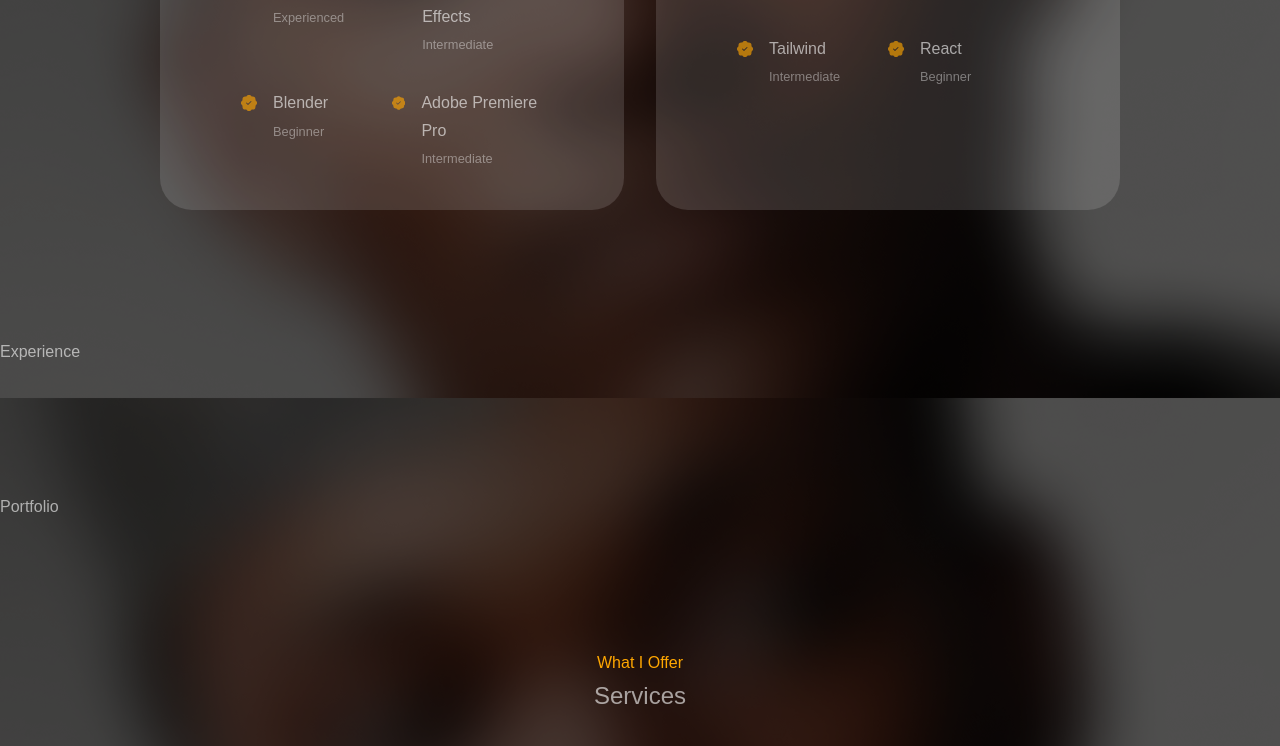
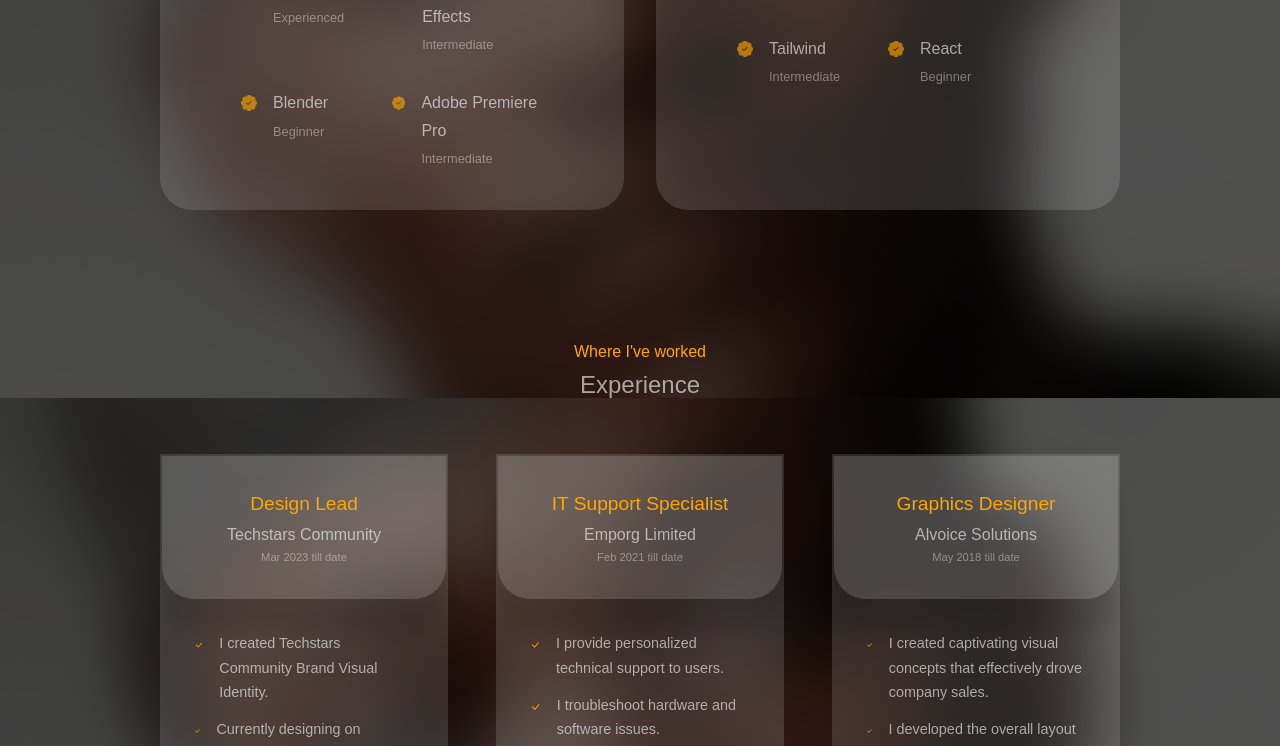
Before and after one commit to aslam-adigun/d-aslam, a React (Create React App) app: page / in a window 1280 px wide. Shown: the part 2002-2748 px from the top of the page. Built offline with nearby package versions, Linux system fonts and the light colour scheme; a web font is replaced by a local one.

Commit message:
:rocket: Completed Experience & Portfolio sections
I created the experience & portfolio sections, added styling and designed for responsiveness.

```diff
--- a/src/components/experience/Experience.jsx
+++ b/src/components/experience/Experience.jsx
@@ -1,9 +1,131 @@
 import React from 'react'
 import './experience.css'
+import {BsCheckLg} from 'react-icons/bs'
 
 const Experience = () => {
   return (
-    <section id='experience'>Experience</section>
+    <section id='experience'>
+      <h5>Where I've worked</h5>
+      <h2>Experience</h2>
+
+      <div className="container experiences__container">
+        <article className="experience">
+          <div className="experience__head">
+            <h3>Design Lead</h3>
+            <p>Techstars Community</p>
+            <p className='date'>Mar 2023 till date</p>
+          </div>
+
+          <ul className="experience__list">
+            <li>
+              <BsCheckLg className="experience__list-icon" />
+              <p>I created Techstars Community Brand Visual Identity.</p>
+            </li>
+            <li>
+              <BsCheckLg className="experience__list-icon" />
+              <p>Currently designing on Bookslab, an app being developed by the community.</p>
+            </li>
+          </ul>
+        </article>
+        {/* END OF DESIGN LEAD */}
+        <article className="experience">
+          <div className="experience__head">
+            <h3>IT Support Specialist</h3>
+            <p>Emporg Limited</p>
+            <p className='date'>Feb 2021 till date</p>
+          </div>
+
+          <ul className="experience__list">
+            <li>
+              <BsCheckLg className="experience__list-icon" />
+              <p>I provide personalized technical support to users.</p>
+            </li>
+            <li>
+              <BsCheckLg className="experience__list-icon" />
+              <p>I troubleshoot hardware and software issues.</p>
+            </li>
+            <li>
+              <BsCheckLg className="experience__list-icon" />
+              <p>I assist with installation and configuration, and maintaining documentation.</p>
+            </li>
+            <li>
+              <BsCheckLg className="experience__list-icon" />
+              <p>I also contribute to network and system maintenance.</p>
+            </li>
+          </ul>
+        </article>
+        {/* END OF IT SUPPORT */}
+        <article className="experience">
+          <div className="experience__head">
+            <h3>Graphics Designer</h3>
+            <p>Alvoice Solutions</p>
+            <p className='date'>May 2018 till date</p>
+          </div>
+
+          <ul className="experience__list">
+            <li>
+              <BsCheckLg className="experience__list-icon" />
+              <p>I created captivating visual concepts that effectively drove company sales.</p>
+            </li>
+            <li>
+              <BsCheckLg className="experience__list-icon" />
+              <p>I developed the overall layout and production design for diverse applications.</p>
+            </li>
+            <li>
+              <BsCheckLg className="experience__list-icon" />
+              <p>I adjusted layouts based on valuable feedback from clients and team members.</p>
+            </li>
+            <li>
+              <BsCheckLg className="experience__list-icon" />
+              <p>I presented designs to clients for approval or modification.</p>
+            </li>
+          </ul>
+        </article>
+        {/* END OF GRAPHICS DESIGN */}
+        <article className="experience">
+          <div className="experience__head">
+            <h3>Graphics Designer</h3>
+            <p>WeTheEcho</p>
+            <p className='date'>Mar 2021 - May 2022</p>
+          </div>
+
+          <ul className="experience__list">
+            <li>
+              <BsCheckLg className="experience__list-icon" />
+              <p>I created captivating visual concepts that effectively drove company sales.</p>
+            </li>
+            <li>
+              <BsCheckLg className="experience__list-icon" />
+              <p>I adjusted layouts based on valuable feedback from clients and team members.</p>
+            </li>
+            <li>
+              <BsCheckLg className="experience__list-icon" />
+              <p>I presented designs to clients for approval or modification.</p>
+            </li>
+          </ul>
+        </article>
+        {/* END OF GRAPHICS DESIGN */}
+        <article className="experience">
+          <div className="experience__head">
+            <h3>Graphics Designer</h3>
+            <p>Sorai Ventures</p>
+            <p className='date'>January 2018 - Sep 2018</p>
+          </div>
+
+          <ul className="experience__list">
+            <li>
+              <BsCheckLg className="experience__list-icon" />
+              <p>I developed captivating visuals for diverse applications.</p>
+            </li>
+            <li>
+              <BsCheckLg className="experience__list-icon" />
+              <p>I determined the optimal medium, adjusted layouts based on feedback.</p>
+            </li>
+          </ul>
+        </article>
+        {/* END OF GRAPHICS DESIGN */}
+      </div>
+    </section>
   )
 }
 
--- a/src/components/experience/experience.css
+++ b/src/components/experience/experience.css
@@ -0,0 +1,83 @@
+.experiences__container {
+    display: grid;
+    grid-template-columns: repeat(3, 1fr);
+    gap: 3rem;
+}
+
+.experience {
+    background: var(--color-primary-variant2);
+    border-radius: 0 0 2rem 2rem;
+    border: 2px solid transparent;
+    height: fit-content;
+    transition: var(--transition);
+}
+
+.experience:hover {
+    background: transparent;
+    border: 2px solid var(--color-primary-variant2);
+    cursor: default;
+}
+
+.experience__head {
+    background: var(--color-primary-variant2);
+    padding: 2rem;
+    border-radius: 0 0 2rem 2rem;
+    box-shadow: 0 2rem 1rem rgba(0, 0, 0, 0.1);
+}
+
+.experience__head h3 {
+    color: var(--color-secondary);
+    font-size: 1.2rem;
+    text-align: center;
+}
+
+.experience__head p {
+    color: var(--color-primary);
+    font-size: 1rem;
+    text-align: center;
+}
+
+.experience__head .date {
+    color: var(--color-primary-variant);
+    font-size: 0.7rem;
+}
+
+.experience__list {
+    padding: 2rem;
+}
+
+.experience__list li {
+    display: flex;
+    gap: 1rem;
+    margin-bottom: 0.8rem;
+}
+
+.experience__list-icon {
+    color: var(--color-secondary);
+    margin-top: 6px;
+    /* font-size: 1.2rem; */
+}
+
+.experience__list p {
+    font-size: 0.9rem;
+}
+
+/* ================= MEDIA QUERIES (MEDIUM DEVICES) ================= */
+@media screen and (max-width: 1024px) {
+    .experiences__container {
+        grid-template-columns: 1fr 1fr;
+        gap: 2rem;
+    }
+
+    .experience {
+        height: auto;
+    }
+}
+
+/* ================= MEDIA QUERIES (SMALL DEVICES) ================= */
+@media screen and (max-width: 600px) {
+    .experiences__container {
+        grid-template-columns: 1fr;
+        gap: 1.5rem;
+    }
+}
--- a/src/components/portfolio/Portfolio.jsx
+++ b/src/components/portfolio/Portfolio.jsx
@@ -1,9 +1,82 @@
 import React from 'react'
 import './portfolio.css'
+import IMG1 from '../../assets/portfolio1.jpg'
+import IMG2 from '../../assets/portfolio2.jpg'
+import IMG3 from '../../assets/portfolio3.jpg'
+import IMG4 from '../../assets/portfolio4.jpg'
+import IMG5 from '../../assets/portfolio5.png'
+import IMG6 from '../../assets/portfolio6.jpg'
+
+const data = [
+  {
+    id: 1,
+    image: IMG1,
+    title: 'Project 1',
+    figma: 'https://www.figma.com/@d_aslam',
+    demo: 'https://www.figma.com/@d_aslam'
+  },
+  {
+    id: 2,
+    image: IMG2,
+    title: 'Project 2',
+    figma: 'https://www.figma.com/@d_aslam',
+    demo: 'https://www.figma.com/@d_aslam'
+  },
+  {
+    id: 3,
+    image: IMG3,
+    title: 'Project 3',
+    figma: 'https://www.figma.com/@d_aslam',
+    demo: 'https://www.figma.com/@d_aslam'
+  },
+  {
+    id: 4,
+    image: IMG4,
+    title: 'Project 4',
+    figma: 'https://www.figma.com/@d_aslam',
+    demo: 'https://www.figma.com/@d_aslam'
+  },
+  {
+    id: 5,
+    image: IMG5,
+    title: 'Project 5',
+    figma: 'https://www.figma.com/@d_aslam',
+    demo: 'https://www.figma.com/@d_aslam'
+  },
+  {
+    id: 6,
+    image: IMG6,
+    title: 'Project 6',
+    figma: 'https://www.figma.com/@d_aslam',
+    demo: 'https://www.figma.com/@d_aslam'
+  }
+]
 
 const Portfolio = () => {
   return (
-    <section id='portfolio'>Portfolio</section>
+    <section id='portfolio'>
+      <h5>My Recent Work</h5>
+      <h2>Portfolio</h2>
+
+      <div className="container portfolio__container">
+        {
+          data.map(({id, image, title, figma, demo}) => {
+            return (
+              <article key={id} className='portfolio__item'>
+          <div className="portfolio__item-image">
+            <img src={image} alt={title} />
+          </div>
+          <h3>{title}</h3>
+          <div className="portfolio__item-cta">
+          <a href={figma} className='btn' target='_blank'>Figma</a>
+          <a href={demo} className='btn btn-primary' target='_blank'>Live Demo</a>
+          </div>
+        </article>
+            )
+          })
+        }
+      </div>
+    </section>
   )
 }
 
--- a/src/components/portfolio/portfolio.css
+++ b/src/components/portfolio/portfolio.css
@@ -0,0 +1,49 @@
+.portfolio__container {
+    display: grid;
+    grid-template-columns: repeat(3, 1fr);
+    gap: 2.5rem;
+}
+
+.portfolio__item {
+    background: var(--color-primary-variant2);
+    padding: 1.3rem;
+    border-radius: 2rem;
+    border: 1.5px solid transparent;
+    transition: var(--transition);
+}
+
+.portfolio__item:hover {
+    border-color: var(--color-primary-variant2);
+    background: transparent;
+}
+
+.portfolio__item-image {
+    border-radius: 1.5rem;
+    overflow: hidden;
+}
+
+.portfolio__item h3 {
+    margin: 1.2rem 0 2rem;
+}
+
+.portfolio__item-cta {
+    display: flex;
+    gap: 1rem;
+    margin-bottom: 1rem;
+}
+
+/* ================= MEDIA QUERIES (MEDIUM DEVICES) ================= */
+@media screen and (max-width: 1024px) {
+    .portfolio__container {
+        grid-template-columns: 1fr 1fr;
+        gap: 1.2rem;
+    }
+}
+
+/* ================= MEDIA QUERIES (SMALL DEVICES) ================= */
+@media screen and (max-width: 600px) {
+    .portfolio__container {
+        grid-template-columns: 1fr;
+        gap: 1rem;
+    }
+}
--- a/src/index.css
+++ b/src/index.css
@@ -125,7 +125,7 @@ a:hover {
 }
 
 .btn-primary {
-    background: var(--color-primary-variant);
+    background: var(--color-primary-variant2);
     color: var(--color-primary)
 }
 
```
